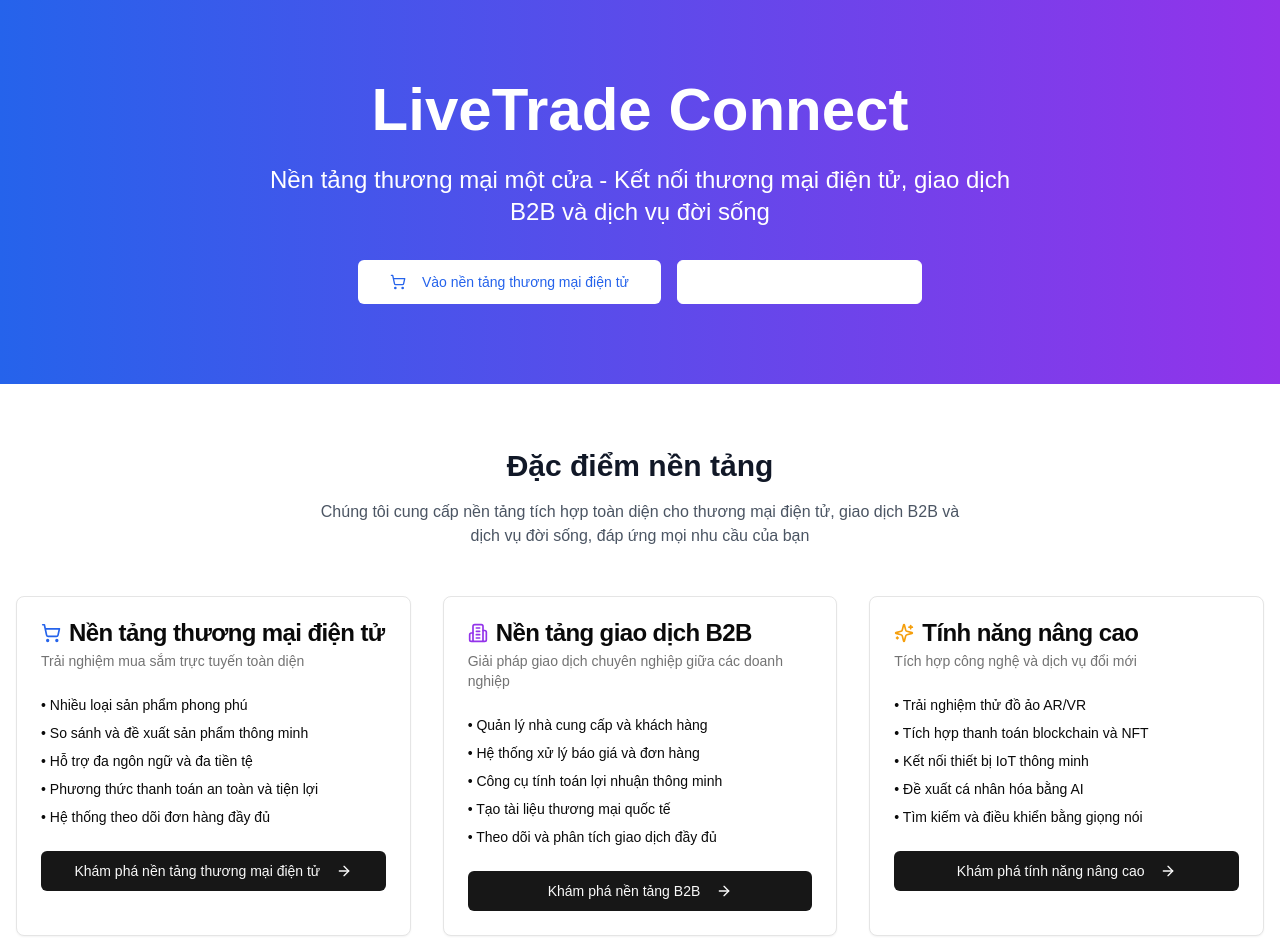
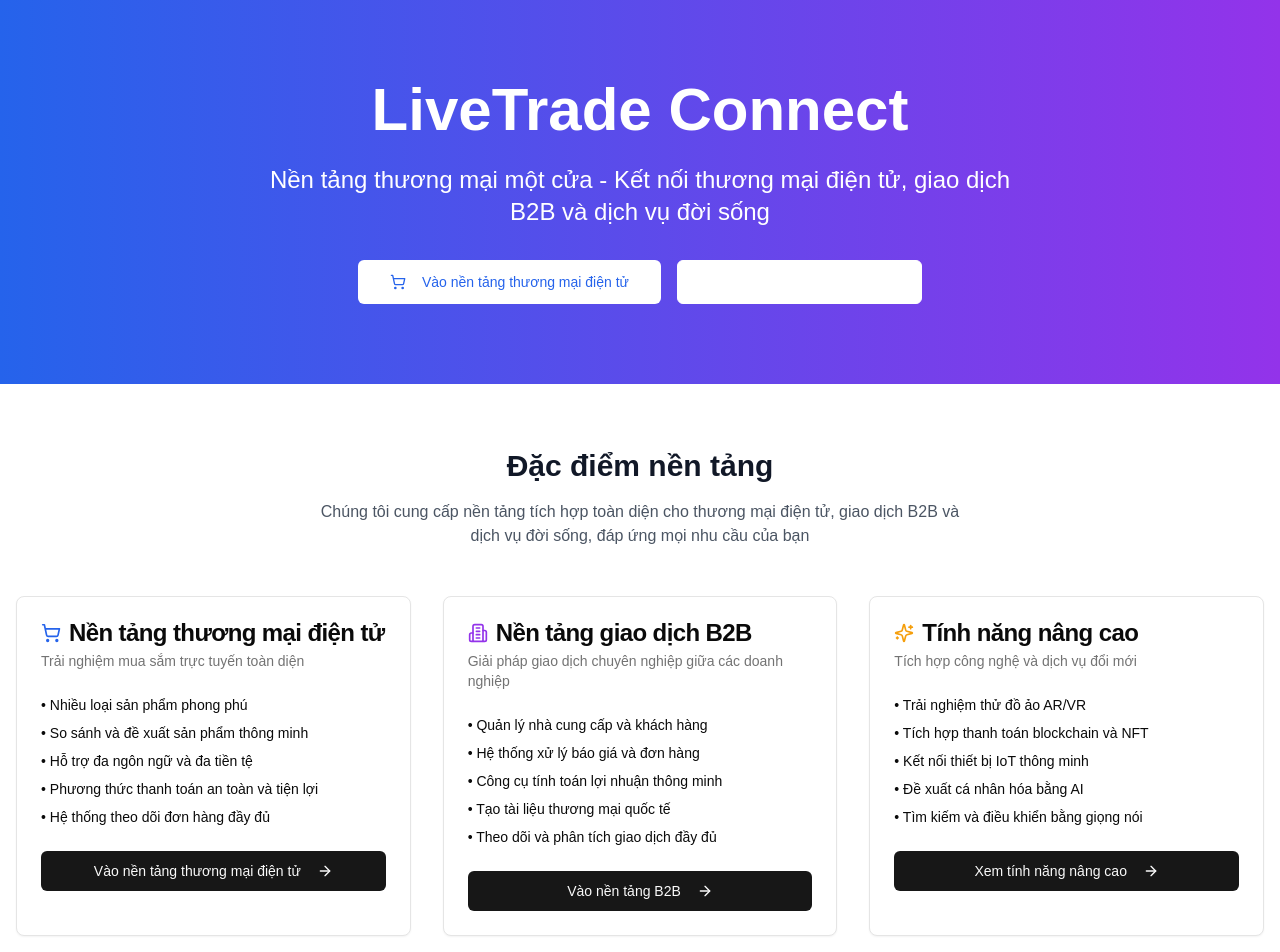
Before and after one commit to fengmanchin890/SHOPSOCIAL, a Next.js app: page / in a window 1280 px wide. Shown: the top 952 px of the page. Built offline with nearby package versions, Linux system fonts and the light colour scheme.

Commit message:
Cập nhật nút trên trang chủ

```diff
--- a/app/page.tsx
+++ b/app/page.tsx
@@ -62,7 +62,7 @@ export default function HomePage() {
               <CardFooter>
                 <Button asChild className="w-full">
                   <Link href="/store/home">
-                    Khám phá nền tảng thương mại điện tử
+                    Vào nền tảng thương mại điện tử
                     <ArrowRight className="ml-2 h-4 w-4" />
                   </Link>
                 </Button>
@@ -90,7 +90,7 @@ export default function HomePage() {
               <CardFooter>
                 <Button asChild className="w-full">
                   <Link href="/store/b2b">
-                    Khám phá nền tảng B2B
+                    Vào nền tảng B2B
                     <ArrowRight className="ml-2 h-4 w-4" />
                   </Link>
                 </Button>
@@ -118,7 +118,7 @@ export default function HomePage() {
               <CardFooter>
                 <Button asChild className="w-full">
                   <Link href="/store/features">
-                    Khám phá tính năng nâng cao
+                    Xem tính năng nâng cao
                     <ArrowRight className="ml-2 h-4 w-4" />
                   </Link>
                 </Button>
```
